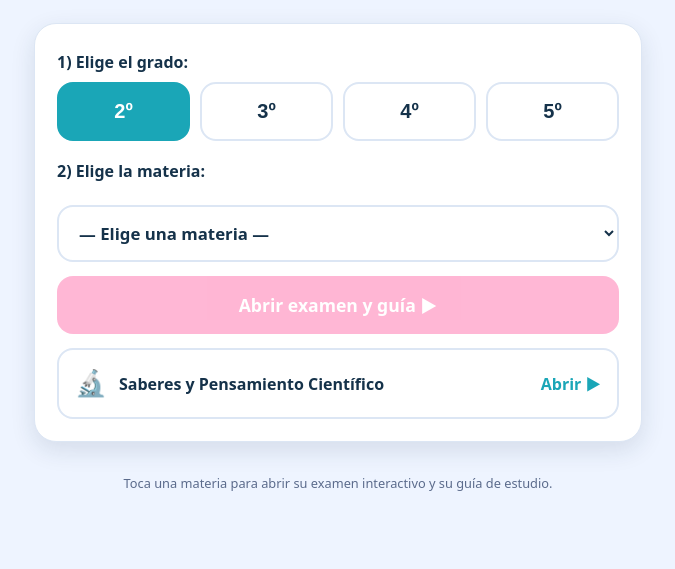
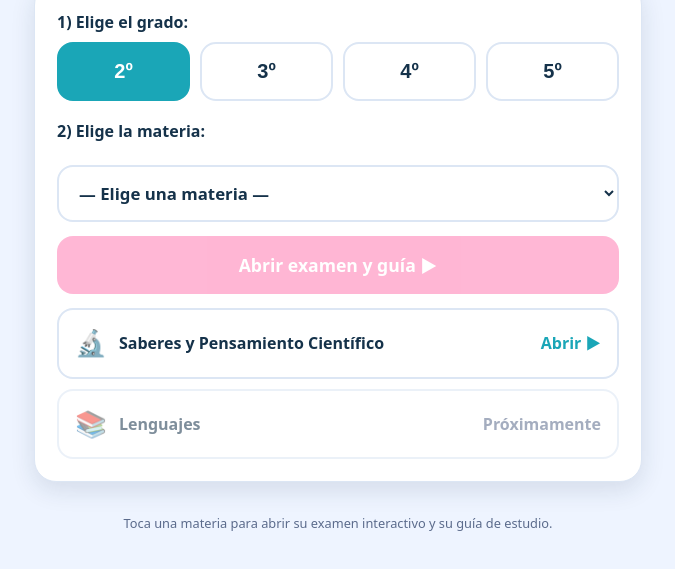
Before and after one commit to jgarciab2/guias-examen, a plain HTML site: page index.html in a window 1280 px wide. Both pictures are taken after a click on the button "2º". Shown: the part 189-758 px from the top of the page, without its empty margins (302-977 px from the left). Drawn offline with Linux system fonts and the light colour scheme.

Commit message:
Portal: Lenguajes 2º como 'Próximamente' (tarjeta deshabilitada)
Co-Authored-By: Claude Opus 4.8 <noreply@anthropic.com>

```diff
--- a/index.html
+++ b/index.html
@@ -79,6 +79,7 @@
 const MATERIAS = {
   "2":[
     {n:"Saberes y Pensamiento Científico", f:"saberes.html?g=2", em:"🔬"},
+    {n:"Lenguajes", em:"📚", soon:true},
   ],
   "3":[{n:"Lenguajes", f:"lenguajes.html?g=3", em:"📚"}],
   "4":[
@@ -99,10 +100,14 @@ function pickGrade(g){
   // dropdown (lo que pidió el usuario: seleccionable con las materias)
   document.getElementById("sel").innerHTML =
     `<option value="" disabled selected>— Elige una materia —</option>` +
-    list.map((m,i)=>`<option value="${i}">${m.em} ${m.n}</option>`).join("");
+    list.map((m,i)=> m.soon
+      ? `<option value="" disabled>${m.em} ${m.n} — Próximamente</option>`
+      : `<option value="${i}">${m.em} ${m.n}</option>`).join("");
   // tarjetas rápidas (mismo listado, un toque directo)
   document.getElementById("cards").innerHTML = list.map(m=>
-    `<a class="mat" href="${m.f}"><span class="em">${m.em}</span><span>${m.n}</span><span class="go">Abrir ▶</span></a>`).join("");
+    m.soon
+      ? `<div class="mat" style="opacity:.55;cursor:default"><span class="em">${m.em}</span><span>${m.n}</span><span class="go" style="color:var(--muted)">Próximamente</span></div>`
+      : `<a class="mat" href="${m.f}"><span class="em">${m.em}</span><span>${m.n}</span><span class="go">Abrir ▶</span></a>`).join("");
   syncBtn();
 }
 function syncBtn(){
```
